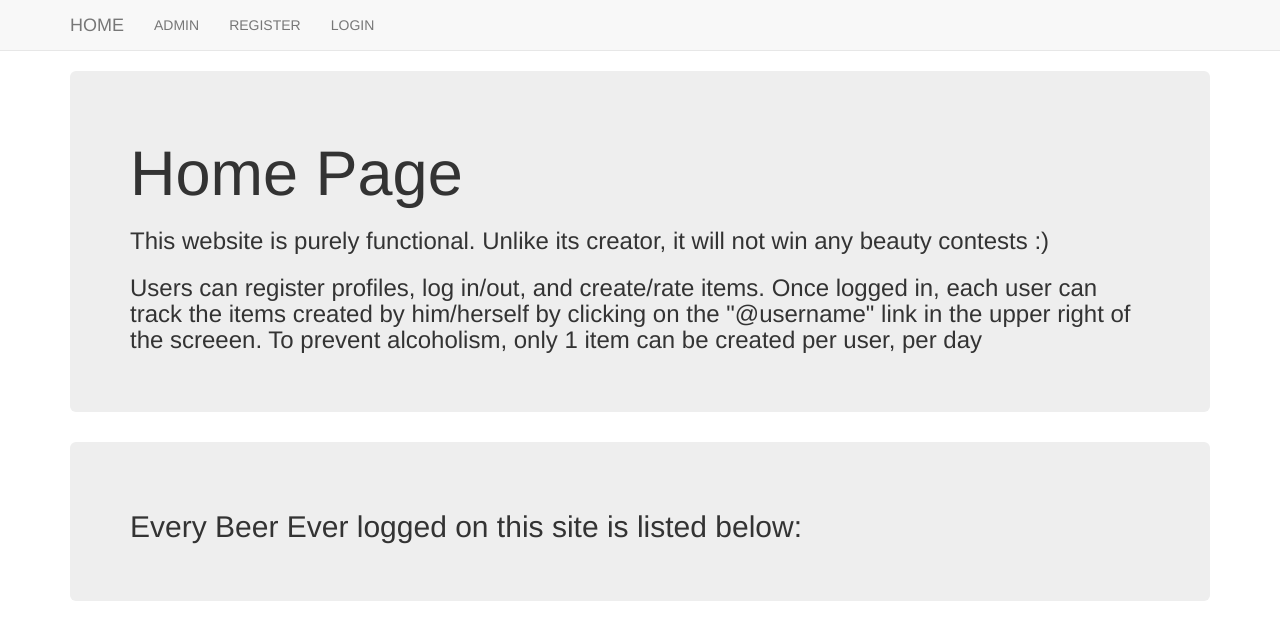
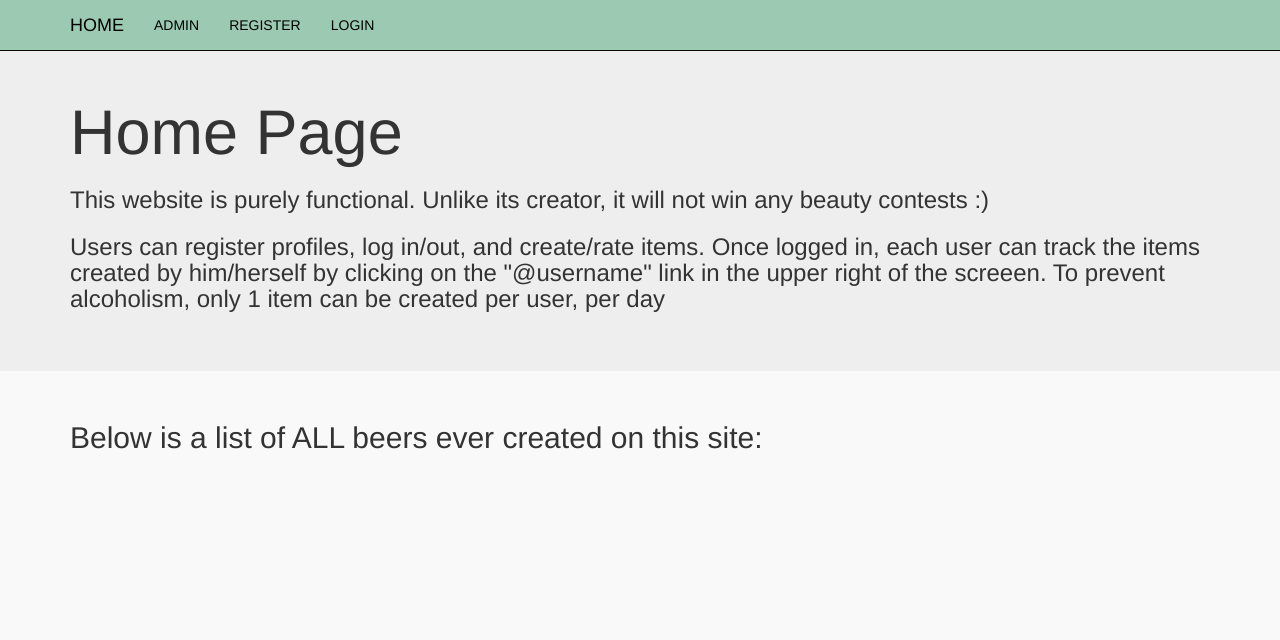
Before and after one commit to bfolks2/Python-Challenge-Beer-API, a Django app: page / in a window 1280 px wide. Shown: the top 640 px of the page. Run offline with Django 3.2, Linux system fonts and the light colour scheme; data that the repository does not hold is empty; some libraries are stand-ins or nearby versions.

Commit message:
added lists, rating forms

```diff
--- a/mybeerapp/urls.py
+++ b/mybeerapp/urls.py
@@ -5,6 +5,7 @@ app_name='mybeerapp'
 
 urlpatterns = [
     url(r'^new/$', views.createbeer, name='create'),
+    url(r'^rate/$', views.createrating, name='rating'),
     url(r'^by/(?P<username>[-\w]+)/$', views.user_beerlist, name='user_beerlist'),
     # url(r'^by/(?P<username>[-\w]+)/(?P<pk>\d+)/$', views.PostDetail.as_view(), name='beer_details'),
 ]
--- a/mybeerapp/views.py
+++ b/mybeerapp/views.py
@@ -1,7 +1,7 @@
 from django.shortcuts import render
 from mybeerapp.models import Beer
 from django.views import generic
-from mybeerapp.forms import BeerForm
+from mybeerapp.forms import BeerForm, RatingForm
 from django.contrib.auth.decorators import login_required
 from django.core.urlresolvers import reverse
 
@@ -39,6 +39,21 @@ def createbeer(request):
 
     return render (request,'mybeerapp/createbeer.html',{'beerform':beerform})
 
+
+@login_required
+def createrating(request):
+    if request.method=='POST':
+        ratingform=RatingForm(request.POST)
+        if ratingform.is_valid():
+            rating=ratingform.save(commit=False)
+            rating.save()
+            return HttpResponseRedirect(reverse('index'))
+    else:
+        ratingform=RatingForm()
+
+    return render(request, 'mybeerapp/createrating.html',{'ratingform':ratingform})
+
+
 @login_required
 def user_beerlist(request,username):
     try:
--- /dev/null
+++ b/static/BeerAPI/css/master1.css
@@ -0,0 +1,13 @@
+body{
+  background-color: #f9f9f9;
+  padding-top: 30px;
+  padding-bottom: 50px;
+}
+
+.navbar-inverse{
+  background-color: #9bc9b1;
+}
+
+.navbar-collapse .navbar-nav li a{
+  color: black;
+}
--- a/templates/base.html
+++ b/templates/base.html
@@ -1,14 +1,29 @@
 <!DOCTYPE html>
+{% load staticfiles %}
 <html>
   <head>
     <meta charset="utf-8">
     <title></title>
     <!-- Latest compiled and minified CSS -->
     <link rel="stylesheet" href="https://maxcdn.bootstrapcdn.com/bootstrap/3.3.7/css/bootstrap.min.css" integrity="sha384-BVYiiSIFeK1dGmJRAkycuHAHRg32OmUcww7on3RYdg4Va+PmSTsz/K68vbdEjh4u" crossorigin="anonymous">
+    <!-- Link to CSS -->
+    <link rel="stylesheet" href="{% static 'BeerAPI/css/master1.css' %}">
   </head>
   <body>
-    <nav class="navbar navbar-default navbar-static-top">
+
+    <nav class="navbar navbar-inverse navbar-fixed-top" role="navigation">
       <div class="container">
+          <div class="navbar-header">
+              <button type="button" class="navbar-toggle collapsed" data-toggle="collapse" data-target="#bs-example-navbar-collapse-1">
+                  <span class="sr-only">Toggle navigation</span>
+                  <span class="icon-bar"></span>
+                  <span class="icon-bar"></span>
+                  <span class="icon-bar"></span>
+              </button>
+          </div>
+
+          <!-- Collect the nav links, forms, and other content for toggling -->
+          <div class="collapse navbar-collapse" id="bs-example-navbar-collapse-1">
             <ul class="nav navbar-nav">
               <li><a class="navbar-brand" href="{% url 'index' %}">HOME</a></li>
               <li><a class = "navbar-link" href="{% url 'admin:index' %}">ADMIN</a></li>
@@ -16,6 +31,7 @@
               {% if user.is_authenticated %}
                 <li><a href="{% url 'accounts:user_logout' %}">LOGOUT</a></li>
                 <li><a href="{% url 'mybeerapp:create' %}">CREATE BEER</a></li>
+                <li><a href="{% url 'mybeerapp:rating' %}">RATE BEER</a></li>
               {% else %}
                 <li><a href="{% url 'accounts:user_login' %}">LOGIN</a></li>
               {% endif %}
@@ -26,12 +42,17 @@
               </ul>
             {% endif %}
           </div>
+      </div>
     </nav>
+
 
     <div class="container">
       {% block content %}
       {% endblock %}
     </div>
 
+    {% block unbound %}
+    {% endblock %}
+
   </body>
 </html>
--- a/templates/index.html
+++ b/templates/index.html
@@ -1,16 +1,32 @@
 {% extends 'base.html' %}
-{% block content %}
+{% block unbound %}
   <div class="jumbotron">
+    <div class="container">
       <h1>Home Page</h1>
       <h3>This website is purely functional.  Unlike its creator, it will not win any beauty contests :)</h3>
       <h3>Users can register profiles, log in/out, and create/rate items.  Once logged in, each user can track
       the items created by him/herself by clicking on the "@username" link in the upper right of the screeen.
       To prevent alcoholism, only 1 item can be created per user, per day</h3>
     </div>
-  <div class="jumbotron">
-    <h2>Every Beer Ever logged on this site is listed below:</h2>
+  </div>
+  <div class="middlesection">
+    <div class="container">
+      <h2>Below is a list of ALL beers ever created on this site:</h2>
+      <ol>
         {% for beer in beers %}
-        <p>{{beer.name}}</p>
+          <div class="col-md-4 col-xs-6">
+            <h3><li>{{beer.name}}</li></h3>
+            <ul>
+              <li>Created by: @{{beer.user}}</li>
+              <li>Calories: {{beer.calories}}</li>
+              <li>ABV: {{beer.abv}}</li>
+              <li>Style: {{beer.style}}</li>
+              <li>Glass: {{beer.glass}}</li>
+              <li>Brewery Address: {{beer.location}}</li>
+            </ul>
+          </div>
         {% endfor %}
+      </ol>
+    </div>
   </div>
 {% endblock %}
```
Also changed, not shown: mybeerapp/forms.py (+6 -1 lines), mybeerapp/templates/mybeerapp/createrating.html (added, +9 -0 lines), db.sqlite3. Lines whose indentation alone changed are shown as unchanged.
